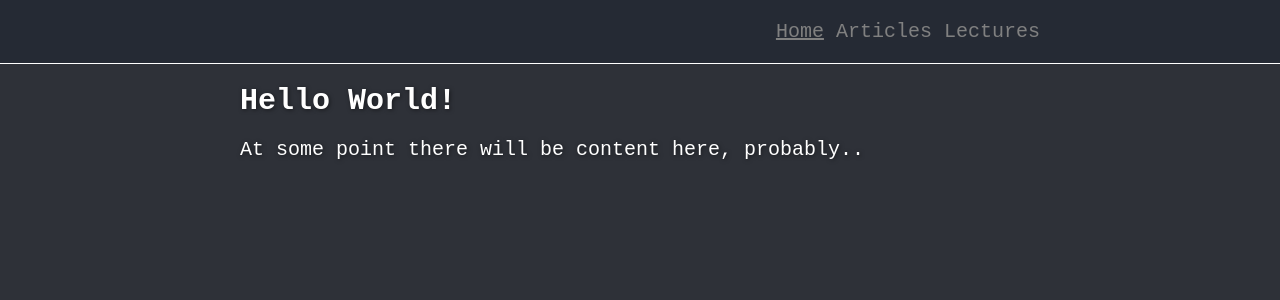
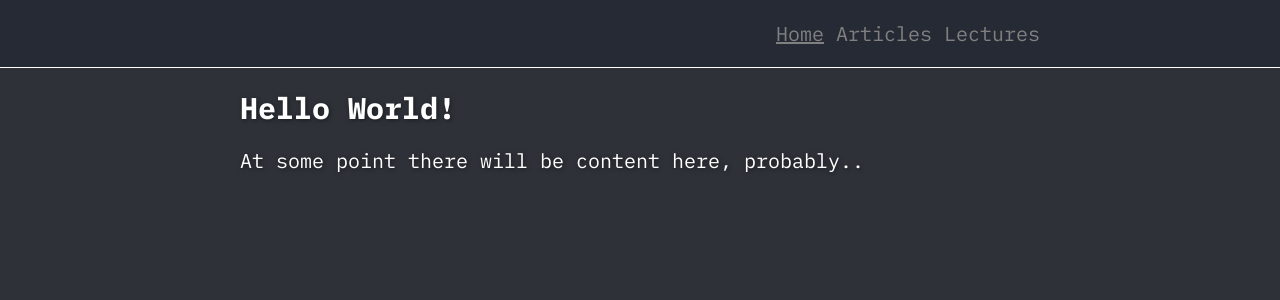
Before and after one commit to JerryMain/jerrymain.github.io, a Jekyll site: the page built from home.md, in a window 1280 px wide. Shown: the top 300 px of the page. Built offline with Jekyll 4.4.1, drawn with Linux system fonts in a browser that asks for light colours.

Commit message:
sass/fonts: add self-hosted IBM Plex Mono web font
The woff2 files are from release @ibm/plex-mono@2.5.0 of
https://github.com/IBM/plex. They are served from assets/fonts/, so a page
load makes no third-party font request.

A Modified Version may not carry the OFL Reserved Font Name "Plex", so the
files are included without modification.

The preload in _includes/head.html needs crossorigin despite the file
being same-origin, because fonts are always fetched in CORS mode.

Co-Authored-By: Claude Opus 5 <noreply@anthropic.com>

```diff
--- a/_includes/head.html
+++ b/_includes/head.html
@@ -2,5 +2,7 @@
   <meta charset="utf-8">
   <meta name="viewport" content="width=device-width, initial-scale=1">
   <title>{{ page.title }}</title>
+  <link rel="preload" href="/assets/fonts/IBMPlexMono-Regular.woff2"
+        as="font" type="font/woff2" crossorigin>
   <link rel="stylesheet" href="/assets/css/styles.css">
 </head>
--- /dev/null
+++ b/_sass/fonts.scss
@@ -0,0 +1,17 @@
+// IBM Plex Mono, @ibm/plex-mono@2.5.0 from https://github.com/IBM/plex
+
+@font-face {
+  font-family: 'IBM Plex Mono';
+  font-style: normal;
+  font-weight: 400;
+  font-display: swap;
+  src: url('/assets/fonts/IBMPlexMono-Regular.woff2') format('woff2');
+}
+
+@font-face {
+  font-family: 'IBM Plex Mono';
+  font-style: normal;
+  font-weight: 700;
+  font-display: swap;
+  src: url('/assets/fonts/IBMPlexMono-Bold.woff2') format('woff2');
+}
--- a/_sass/main.scss
+++ b/_sass/main.scss
@@ -3,7 +3,7 @@ body {
   flex-direction: column;
   margin: 0;
   padding: 0;
-  font-family:'Courier New', Courier, monospace;
+  font-family: 'IBM Plex Mono', monospace;
   background-color: #2e3138;
   font-size: 20px;
 }
--- a/assets/css/styles.scss
+++ b/assets/css/styles.scss
@@ -1,3 +1,4 @@
 ---
 ---
+@import "fonts";
 @import "main";
```
Also changed, not shown: assets/fonts/IBMPlexMono-Bold.woff2 (added), assets/fonts/IBMPlexMono-Regular.woff2 (added), assets/fonts/license.txt (added).
